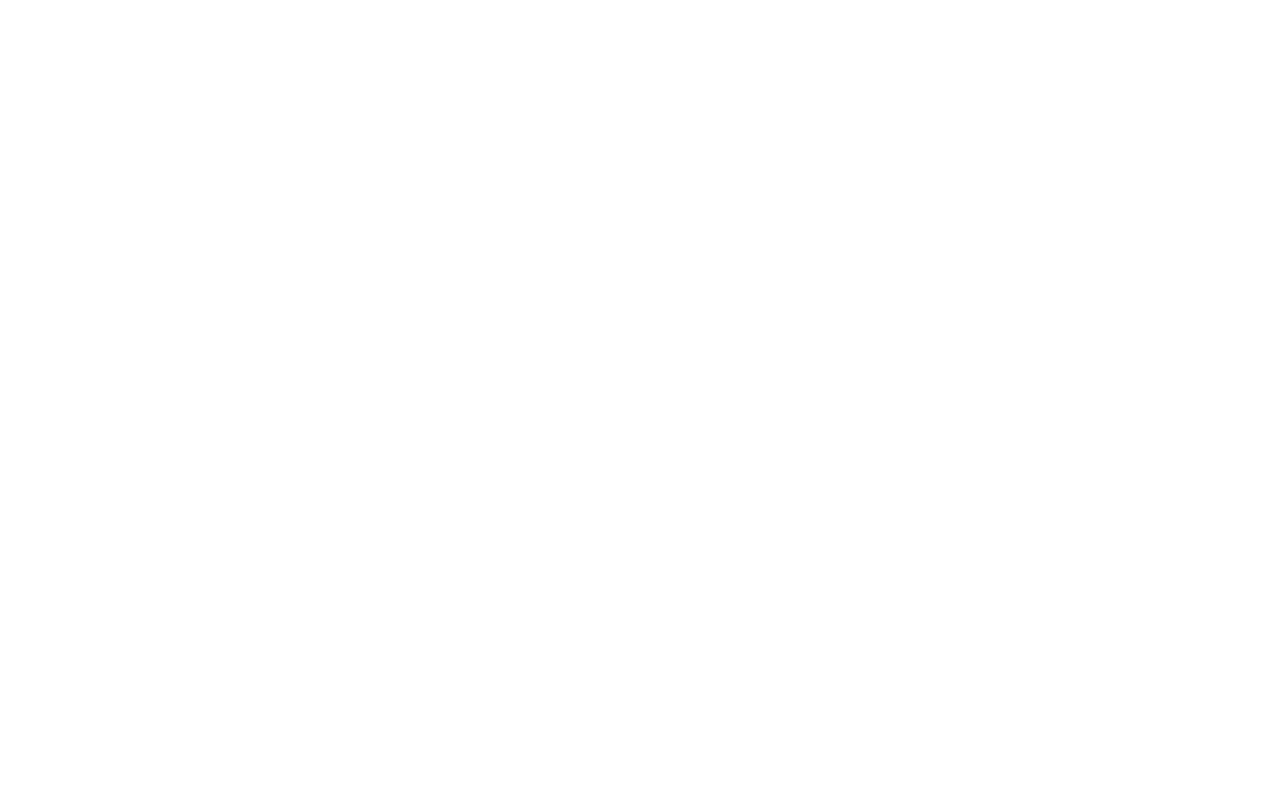
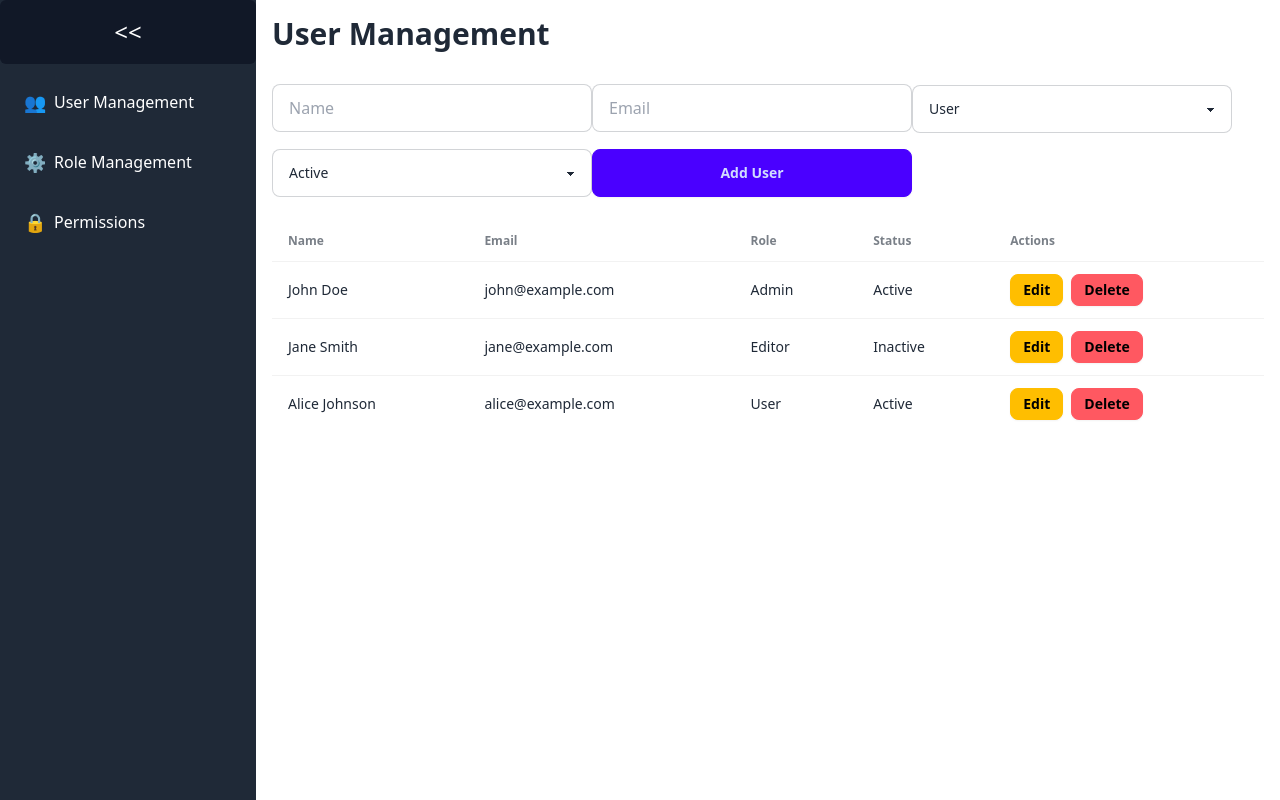
Before and after one commit to sushantskb/Role-Based-Access-Control, a React (Vite) app: page /users in a window 1280 px wide. Before the commit this address had no page. Built offline with nearby package versions, Linux system fonts and the light colour scheme.

Commit message:
added the users and role management pages

```diff
--- a/src/App.jsx
+++ b/src/App.jsx
@@ -1,6 +1,8 @@
 import { BrowserRouter, Route, Routes } from "react-router-dom";
 import Layout from "./Layout";
 import Home from "./pages/Home";
+import Users from "./pages/Users";
+import Roles from "./pages/Roles";
 
 export default function App() {
   return (
@@ -8,6 +10,8 @@
       <Routes>
         <Route element={<Layout />}>
           <Route path="/" element={<Home />} />
+          <Route path="/users" element={<Users />} />
+          <Route path="/roles" element={<Roles />} />
         </Route>
       </Routes>
     </BrowserRouter>
--- /dev/null
+++ b/src/assets/data/sampleData.js
@@ -0,0 +1,31 @@
+// Mock data for users
+export const initialUsers = [
+  {
+    id: 1,
+    name: "John Doe",
+    email: "john@example.com",
+    role: "Admin",
+    status: "Active",
+  },
+  {
+    id: 2,
+    name: "Jane Smith",
+    email: "jane@example.com",
+    role: "Editor",
+    status: "Inactive",
+  },
+  {
+    id: 3,
+    name: "Alice Johnson",
+    email: "alice@example.com",
+    role: "User",
+    status: "Active",
+  },
+];
+
+// Mock data for roles
+export const initialRoles = [
+  { id: 1, name: "Admin", permissions: ["Read", "Write", "Delete"] },
+  { id: 2, name: "Editor", permissions: ["Read", "Write"] },
+  { id: 3, name: "Viewer", permissions: ["Read"] },
+];
--- /dev/null
+++ b/src/pages/Roles.jsx
@@ -0,0 +1,163 @@
+import React, { useState } from "react";
+import { initialRoles } from "../assets/data/sampleData";
+
+
+
+const Roles = () => {
+  const [roles, setRoles] = useState(initialRoles);
+  const [editingRole, setEditingRole] = useState(null);
+  const [formData, setFormData] = useState({
+    name: "",
+    permissions: [],
+  });
+
+  // Handle form data changes
+  const handleInputChange = (e) => {
+    const { name, value, type, checked } = e.target;
+    if (type === "checkbox") {
+      setFormData((prev) => {
+        const newPermissions = checked
+          ? [...prev.permissions, value]
+          : prev.permissions.filter((permission) => permission !== value);
+        return { ...prev, permissions: newPermissions };
+      });
+    } else {
+      setFormData((prev) => ({ ...prev, [name]: value }));
+    }
+  };
+
+  // Handle form submission (Add/Edit role)
+  const handleSubmit = (e) => {
+    e.preventDefault();
+    if (editingRole) {
+      // Edit existing role
+      setRoles((prevRoles) =>
+        prevRoles.map((role) =>
+          role.id === editingRole.id ? { ...role, ...formData } : role
+        )
+      );
+    } else {
+      // Add new role
+      setRoles([
+        ...roles,
+        { id: roles.length + 1, name: formData.name, permissions: formData.permissions },
+      ]);
+    }
+    setFormData({ name: "", permissions: [] });
+    setEditingRole(null); // Reset editing role state
+  };
+
+  // Handle editing a role
+  const handleEdit = (role) => {
+    setEditingRole(role);
+    setFormData({
+      name: role.name,
+      permissions: role.permissions,
+    });
+  };
+
+  // Handle deleting a role
+  const handleDelete = (id) => {
+    setRoles(roles.filter((role) => role.id !== id));
+  };
+
+  return (
+    <div>
+      <h2 className="text-3xl font-bold mb-4">Role Management</h2>
+
+      {/* Role Form (Add/Edit) */}
+      <form onSubmit={handleSubmit} className="mb-6 space-y-4">
+        <input
+          type="text"
+          name="name"
+          value={formData.name}
+          onChange={handleInputChange}
+          placeholder="Role Name"
+          className="input input-bordered w-full max-w-xs"
+          required
+        />
+        <div className="space-y-2">
+          <h3 className="text-xl">Permissions</h3>
+          <label className="label cursor-pointer">
+            <input
+              type="checkbox"
+              name="permissions"
+              value="Read"
+              checked={formData.permissions.includes("Read")}
+              onChange={handleInputChange}
+              className="checkbox"
+            />
+            <span className="label-text">Read</span>
+          </label>
+          <label className="label cursor-pointer">
+            <input
+              type="checkbox"
+              name="permissions"
+              value="Write"
+              checked={formData.permissions.includes("Write")}
+              onChange={handleInputChange}
+              className="checkbox"
+            />
+            <span className="label-text">Write</span>
+          </label>
+          <label className="label cursor-pointer">
+            <input
+              type="checkbox"
+              name="permissions"
+              value="Delete"
+              checked={formData.permissions.includes("Delete")}
+              onChange={handleInputChange}
+              className="checkbox"
+            />
+            <span className="label-text">Delete</span>
+          </label>
+        </div>
+        <button
+          type="submit"
+          className="btn btn-primary w-full max-w-xs"
+        >
+          {editingRole ? "Save Changes" : "Add Role"}
+        </button>
+      </form>
+
+      {/* Role List */}
+      <div className="overflow-x-auto">
+        <table className="table w-full">
+          <thead>
+            <tr>
+              <th>Role Name</th>
+              <th>Permissions</th>
+              <th>Actions</th>
+            </tr>
+          </thead>
+          <tbody>
+            {roles.map((role) => (
+              <tr key={role.id}>
+                <td>{role.name}</td>
+                <td>
+                  {role.permissions.join(", ")}
+                </td>
+                <td>
+                  <button
+                    onClick={() => handleEdit(role)}
+                    className="btn btn-warning btn-sm mr-2"
+                  >
+                    Edit
+                  </button>
+                  <button
+                    onClick={() => handleDelete(role.id)}
+                    className="btn btn-error btn-sm"
+                  >
+                    Delete
+                  </button>
+                </td>
+              </tr>
+            ))}
+          </tbody>
+        </table>
+      </div>
+    </div>
+  );
+};
+
+export default Roles;
--- /dev/null
+++ b/src/pages/Users.jsx
@@ -0,0 +1,152 @@
+import React, { useState } from "react";
+import { initialUsers } from "../assets/data/sampleData";
+
+
+
+const Users = () => {
+  const [users, setUsers] = useState(initialUsers);
+  const [editingUser, setEditingUser] = useState(null);
+  const [formData, setFormData] = useState({
+    name: "",
+    email: "",
+    role: "User",
+    status: "Active",
+  });
+
+  // Handle form data changes
+  const handleInputChange = (e) => {
+    const { name, value } = e.target;
+    setFormData((prev) => ({
+      ...prev,
+      [name]: value,
+    }));
+  };
+
+  // Handle form submission (Add/Edit user)
+  const handleSubmit = (e) => {
+    e.preventDefault();
+    if (editingUser) {
+      // Edit existing user
+      setUsers((prevUsers) =>
+        prevUsers.map((user) =>
+          user.id === editingUser.id ? { ...user, ...formData } : user
+        )
+      );
+    } else {
+      // Add new user
+      setUsers([...users, { id: users.length + 1, ...formData }]);
+    }
+    setFormData({ name: "", email: "", role: "User", status: "Active" });
+    setEditingUser(null); // Reset editing user state
+  };
+
+  // Handle editing a user
+  const handleEdit = (user) => {
+    setEditingUser(user);
+    setFormData({
+      name: user.name,
+      email: user.email,
+      role: user.role,
+      status: user.status,
+    });
+  };
+
+  // Handle deleting a user
+  const handleDelete = (id) => {
+    setUsers(users.filter((user) => user.id !== id));
+  };
+
+  return (
+    <div>
+      <h2 className="text-3xl font-bold mb-4">User Management</h2>
+
+      {/* User Form (Add/Edit) */}
+      <form onSubmit={handleSubmit} className="mb-6 space-y-4">
+        <input
+          type="text"
+          name="name"
+          value={formData.name}
+          onChange={handleInputChange}
+          placeholder="Name"
+          className="input input-bordered w-full max-w-xs"
+          required
+        />
+        <input
+          type="email"
+          name="email"
+          value={formData.email}
+          onChange={handleInputChange}
+          placeholder="Email"
+          className="input input-bordered w-full max-w-xs"
+          required
+        />
+        <select
+          name="role"
+          value={formData.role}
+          onChange={handleInputChange}
+          className="select select-bordered w-full max-w-xs"
+        >
+          <option value="User">User</option>
+          <option value="Editor">Editor</option>
+          <option value="Admin">Admin</option>
+        </select>
+        <select
+          name="status"
+          value={formData.status}
+          onChange={handleInputChange}
+          className="select select-bordered w-full max-w-xs"
+        >
+          <option value="Active">Active</option>
+          <option value="Inactive">Inactive</option>
+        </select>
+        <button
+          type="submit"
+          className="btn btn-primary w-full max-w-xs"
+        >
+          {editingUser ? "Save Changes" : "Add User"}
+        </button>
+      </form>
+
+      {/* User List */}
+      <div className="overflow-x-auto">
+        <table className="table w-full">
+          <thead>
+            <tr>
+              <th>Name</th>
+              <th>Email</th>
+              <th>Role</th>
+              <th>Status</th>
+              <th>Actions</th>
+            </tr>
+          </thead>
+          <tbody>
+            {users.map((user) => (
+              <tr key={user.id}>
+                <td>{user.name}</td>
+                <td>{user.email}</td>
+                <td>{user.role}</td>
+                <td>{user.status}</td>
+                <td>
+                  <button
+                    onClick={() => handleEdit(user)}
+                    className="btn btn-warning btn-sm mr-2"
+                  >
+                    Edit
+                  </button>
+                  <button
+                    onClick={() => handleDelete(user.id)}
+                    className="btn btn-error btn-sm"
+                  >
+                    Delete
+                  </button>
+                </td>
+              </tr>
+            ))}
+          </tbody>
+        </table>
+      </div>
+    </div>
+  );
+};
+
+export default Users;
```
